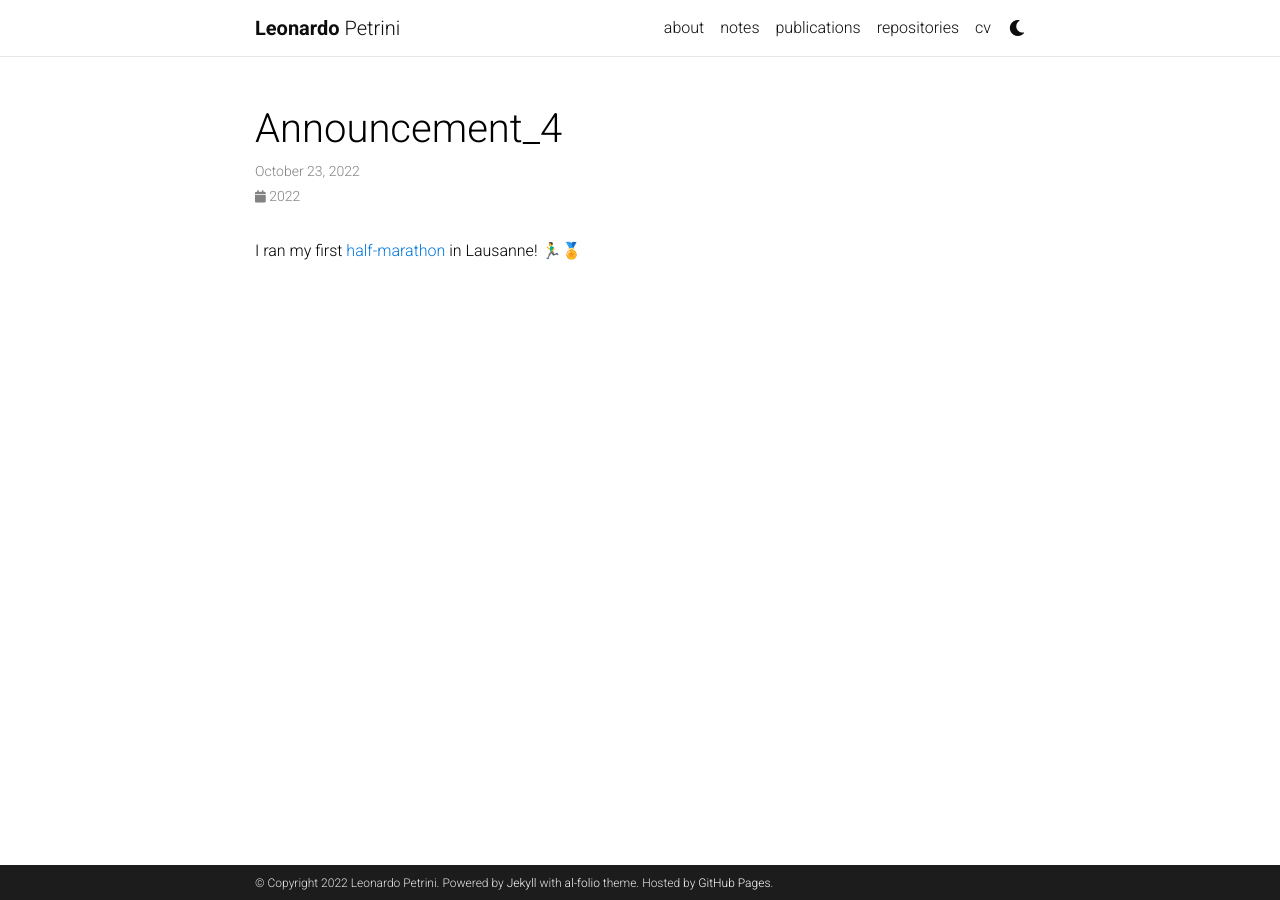
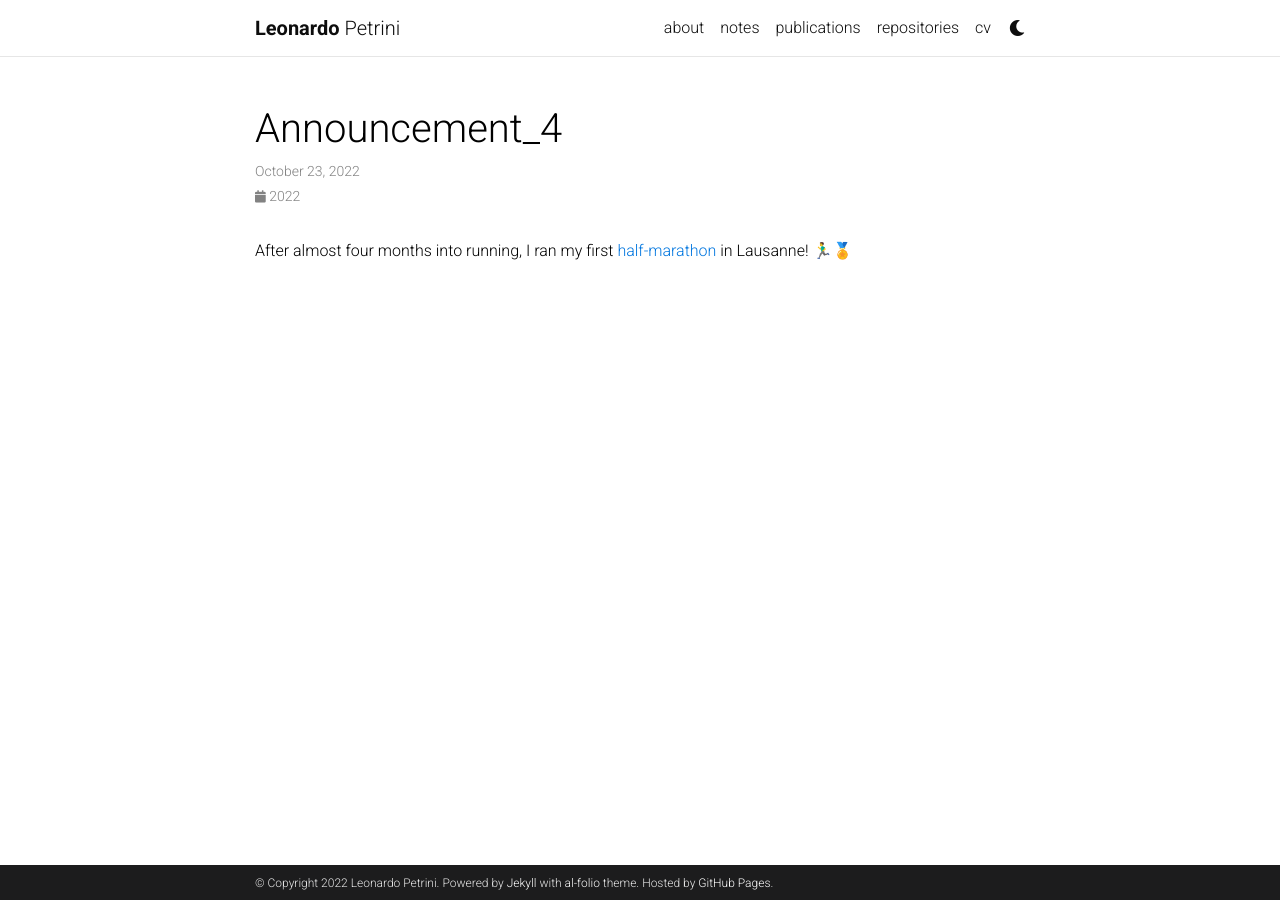
Before and after one commit to leonardopetrini/leonardopetrini.github.io, a Jekyll site: the page built from _news/announcement_4.md, in a window 1280 px wide. Built offline with Jekyll 4.4.1, drawn with Linux system fonts in a browser that asks for light colours; comment, search, counter and statistics services are not loaded; a style sheet for code colours, icons or effects is not loaded.

Commit message:
update news

```diff
--- a/_news/announcement_4.md
+++ b/_news/announcement_4.md
@@ -4,4 +4,4 @@ date: 2022-10-23 12:59:00+0100
 inline: true
 ---
 
-I ran my first [half-marathon](https://www.strava.com/activities/8005702830) in Lausanne! 🏃‍♂️🏅
+After almost four months into running, I ran my first [half-marathon](https://www.strava.com/activities/8005702830) in Lausanne! 🏃‍♂️🏅
```
